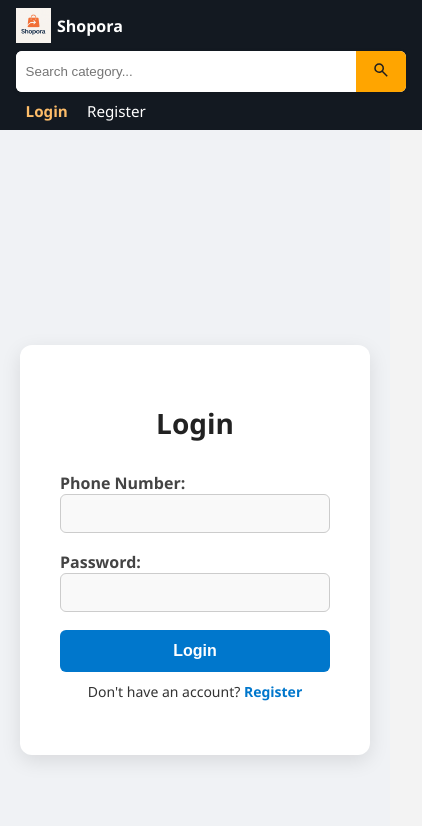
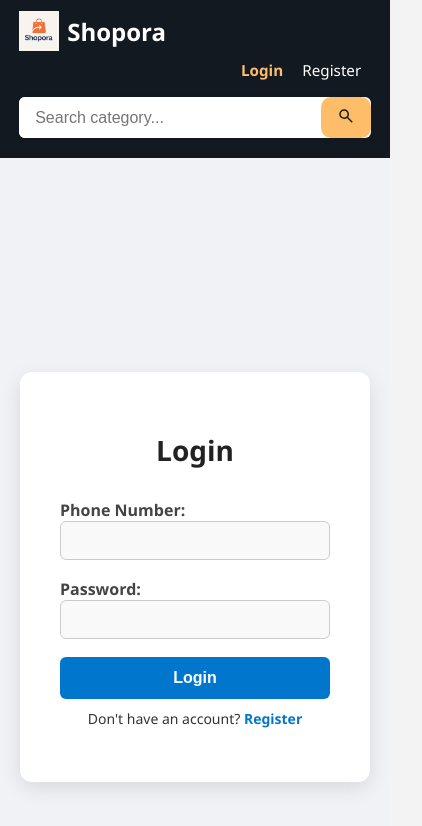
Before and after one commit to JYOTHSNAGALLA/ECOMMERCE_WEBSITE, a React (Create React App) app in the folder client/: page /#/login in a window 390 px wide. Shown: the top 826 px of the page, 422 px wide, since content can reach past the window. Built offline with nearby package versions, Linux system fonts and the light colour scheme.

Commit message:
Fix: update app css and navbar

```diff
--- a/client/src/App.css
+++ b/client/src/App.css
@@ -26,25 +26,17 @@ button {
   align-items: center;
   background-color: #131921;
   color: white;
-  padding: 0.5rem 1rem;
+  padding: 0.7rem 1.2rem;
   flex-wrap: wrap;
   position: sticky;
   top: 0;
   z-index: 1000;
-  width: 100%;
-}
-
-.navbar-top {
-  display: flex;
-  justify-content: space-between;
-  align-items: center;
-  flex-wrap: nowrap;
 }
 
 .navbar-left {
   display: flex;
   align-items: center;
-  gap: 0.5rem;
+  gap: 0.8rem;
 }
 
 .navbar-logo {
@@ -54,15 +46,21 @@ button {
 }
 
 .logo-img {
-  height: 32px;
-  margin-right: 0.3rem;
+  height: 40px;
+  margin-right: 8px;
 }
 
 .logo-text {
-  font-size: 1.2rem;
+  font-size: 1.5rem;
   font-weight: bold;
   color: white;
+}
+
+.navbar-title {
+  font-size: 1.4rem;
+  font-weight: 600;
   font-family: 'Segoe UI', sans-serif;
+  color: white;
 }
 
 .hamburger {
@@ -103,18 +101,15 @@ button {
 
 .search-input {
   flex: 1;
-  padding: 0.4rem;
-  border: 1px solid #ccc;
-  border-right: none;
-  border-radius: 4px 0 0 4px;
+  border: none;
+  padding: 0.6rem 1rem;
+  font-size: 1rem;
+  outline: none;
 }
 
 .search-button {
-  background-color: #f0c14b;
-  border: 1px solid #a88734;
-  border-left: none;
-  padding: 0.4rem 0.8rem;
-  border-radius: 0 4px 4px 0;
+  background-color: #febd69;
+  padding: 0.6rem 1rem;
 }
 
 .search-button:hover {
@@ -169,7 +164,6 @@ button {
 
 .cart-icon-wrapper:hover {
   background-color: rgba(255, 255, 255, 0.1);
-  position: relative;
 }
 
 .cart-icon {
@@ -180,12 +174,12 @@ button {
 
 .cart-badge {
   position: absolute;
-  top: -6px;
+  top: -5px;
   right: -6px;
   background-color: orange;
   color: white;
   font-size: 0.65rem;
-  padding: 2px 6px;
+  padding: 3px 6px;
   border-radius: 50%;
   font-weight: bold;
 }
@@ -325,110 +319,66 @@ button {
   }
 }
 
-/* === MOBILE NAVBAR STYLING === */
-@media screen and (max-width: 768px) {
+/* Mobile Styles */
+@media (max-width: 768px) {
   .navbar {
     flex-direction: column;
-    align-items: stretch;
-    padding: 0.5rem 1rem;
+    align-items: flex-start;
   }
 
-  .navbar-search {
-    margin-top: 0.5rem;
-    padding: 0 1rem;
+  .navbar-left, .navbar-center, .navbar-right {
+    width: 100%;
+    justify-content: space-between;
   }
 
-  .search-form {
-    flex-direction: row;
-    width: 100%;
+  .navbar-center {
+    order: 3;
+    margin-top: 0.5rem 0;
   }
 
-  .navbar-top {
-    flex-wrap: nowrap;
+  .navbar-right {
+    order: 2;
+    display: flex;
+    justify-content: flex-end;
+    width: 100%;
+    padding: 0.5rem 0;
   }
 
-  .navbar-logo {
-    display: flex;
-    align-items: center;
+  .hamburger {
+    display: block;
   }
 
-  .logo-img {
-    height: 35px;
-    margin-right: 6px;
+  .mobile-menu {
+    width: 100%;
+    left: 0;
+    top: 100%;
+    border-radius: 0;
+    position: static;
+    box-shadow: none;
   }
 
-  .logo-text {
-    font-size: 1rem;
-    font-weight: 600;
+.mobile-menu a,
+.mobile-menu span,
+.mobile-menu button {
+  color: white;
+  text-decoration: none;
+  font-size: 1.1rem;
+}
+
+  .mobile-menu.show {
+    display: flex;
+  }
+
+  .mobile-menu .nav-link {
+    padding: 0.7rem 0;
+    font-size: 1.1rem;
     color: white;
   }
 
-  .navbar-icons {
-    display: flex;
-    align-items: center;
-    gap: 10px;
-  }
-
-  .hamburger-icon {
-    font-size: 24px;
-    cursor: pointer;
-    color: white;
-  }
-
-  .cart-icon-wrapper,
-  .user-avatar {
-    position: relative;
-    cursor: pointer;
-  }
-
-  .cart-badge {
-    position: absolute;
-    top: -8px;
-    right: -10px;
-    background-color: orange;
-    color: white;
-    font-size: 10px;
-    border-radius: 50%;
-    padding: 2px 6px;
-  }
-
-  .user-avatar {
-    background-color: orange;
-    color: black;
-    font-weight: bold;
-    border-radius: 50%;
-    padding: 5px 10px;
-  }
-
-  .navbar-search {
-    margin-top: 0.8rem;
-    width: 100%;
-  }
-
-  .search-input-wrapper {
-    display: flex;
-    align-items: center;
-    width: 100%;
-    border-radius: 10px;
-    overflow: hidden;
-    border: 1px solid #ccc;
-  }
-
-  .search-input {
-    flex-grow: 1;
-    padding: 0.6rem;
-    border: none;
-    outline: none;
-  }
-
-  .search-button {
-    padding: 0.6rem 1rem;
-    background-color: orange;
-    border: none;
-    cursor: pointer;
+  .mobile-menu .nav-link:hover {
+    color: #febd69;
   }
 }
-
 
 /* General Enhancements */
 .nav-user {
```
